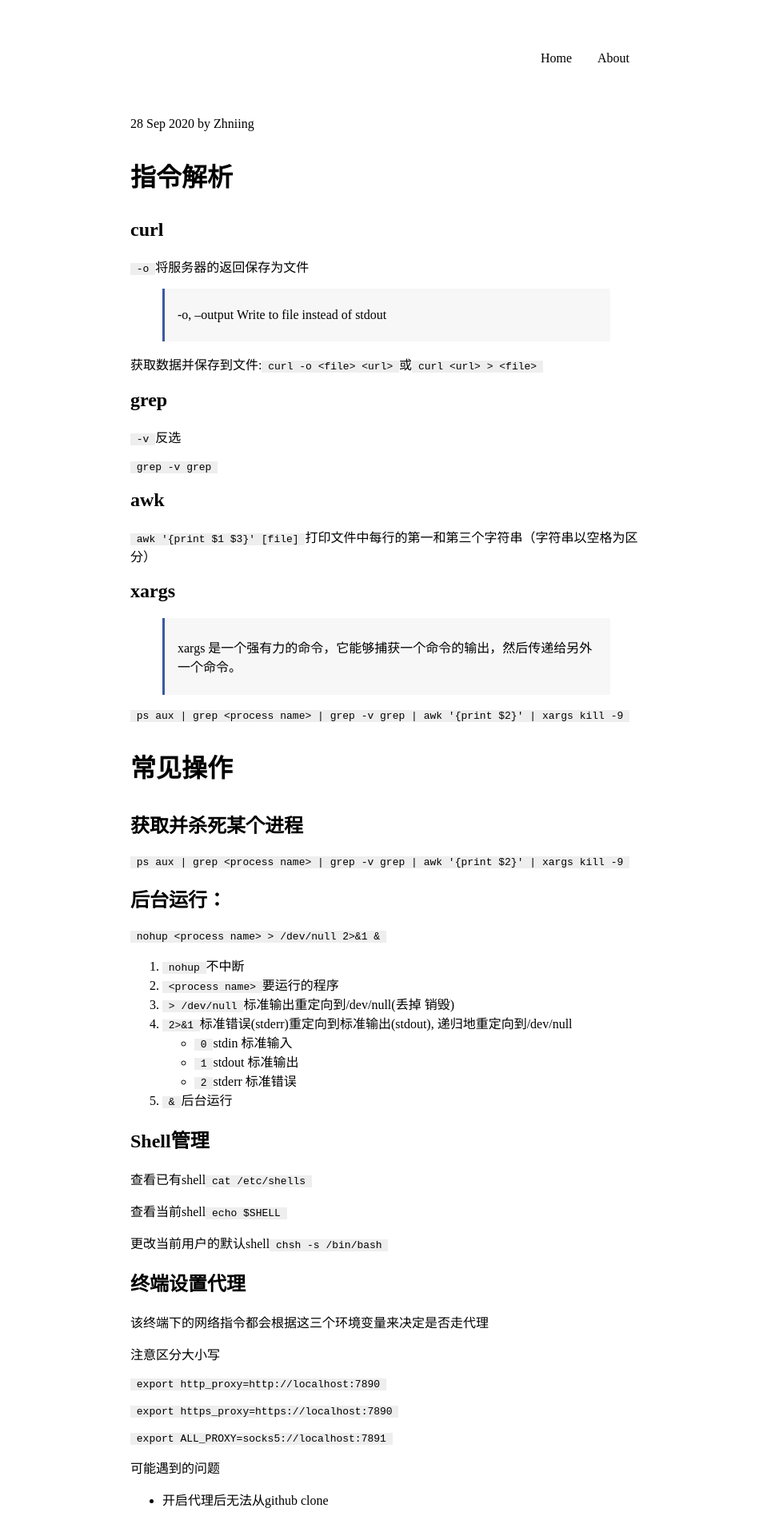
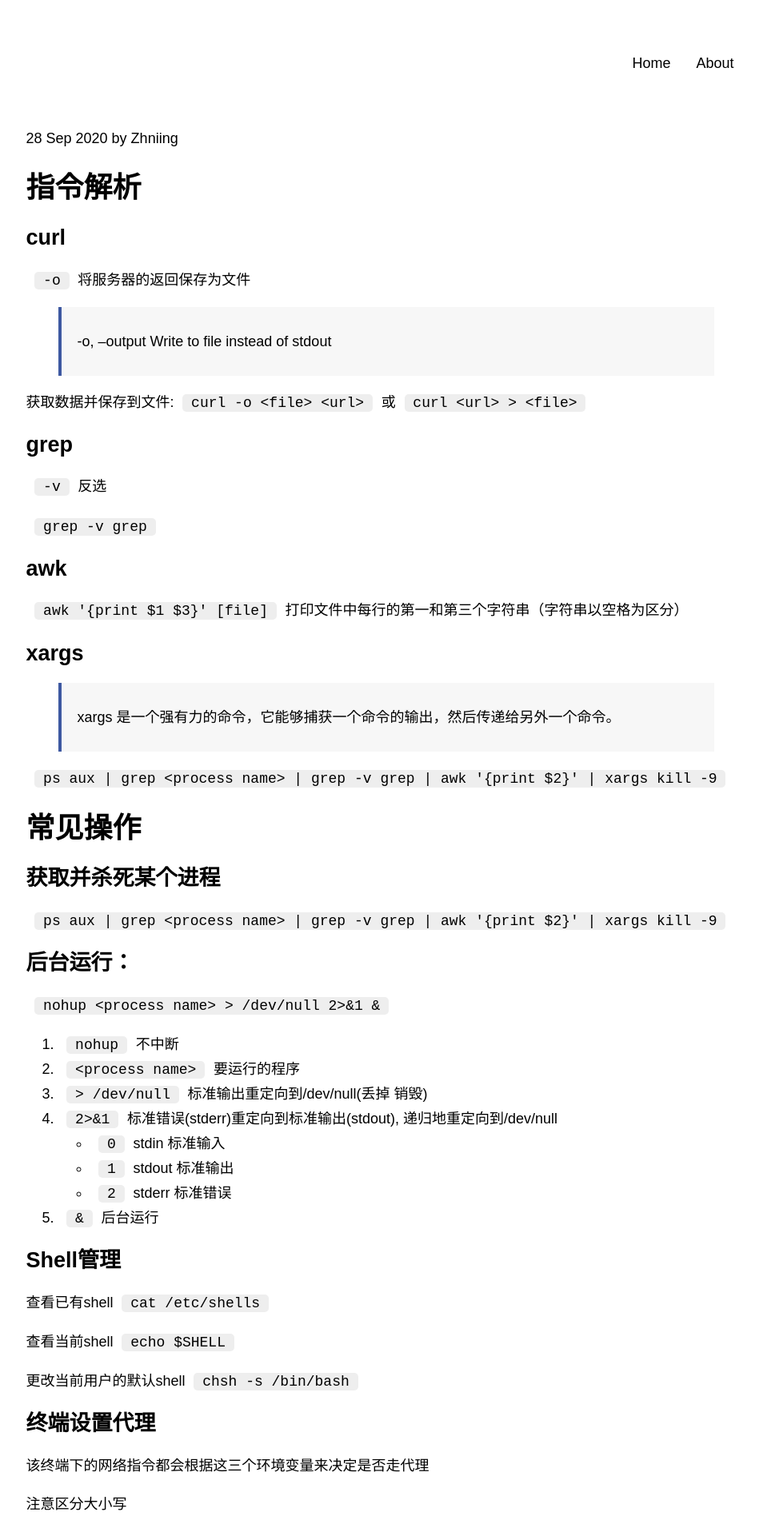
Before and after one commit to Zhniing/zhniing.github.io, a Jekyll site: the page built from _posts/2020-9-28-Linux指令备忘.md, in a window 1280 px wide. Shown: the top 1906 px of the page at 80% size, without its empty margins (157-1106 px from the left). Built offline with Jekyll 4.4.1, drawn with Linux system fonts in a browser that asks for light colours.

Commit message:
Improve appearance & update posts

````diff
--- a/_includes/navigation.html
+++ b/_includes/navigation.html
@@ -6,7 +6,7 @@
         About
     </a> -->
     {% for item in site.data.navigation %}
-        <a href="{{ item.link }}" {% if page.url == item.link %} class="current" {% endif %}>
+        <a href="{{ item.link }}" {% if page.url == item.link %} class="current" {% endif %} target="_self">
             {{ item.name }}
         </a>
     {% endfor %}
--- a/_layouts/default.html
+++ b/_layouts/default.html
@@ -10,9 +10,7 @@
       <div class="clearfloat">
         {% include navigation.html %}
       </div>
-      <div>
-        {{ content }}
-      </div>
+      {{ content }}
     </div>
   </body>
 </html>
--- a/_layouts/post.html
+++ b/_layouts/post.html
@@ -2,7 +2,11 @@
 layout: default
 ---
 
+<base target="_blank">
+
 <!-- <h1>{{ page.title }}</h1> -->
 <p>{{ page.date | date_to_string }} by {{ page.author }}</p>
 
-{{ content }}
+<div class="post_content">
+    {{ content }}
+</div>
--- a/_posts/2020-9-28-Linux指令备忘.md
+++ b/_posts/2020-9-28-Linux指令备忘.md
@@ -73,7 +73,11 @@ categories: [Linux]
 
 - 开启代理后无法从github clone
 
-报错：`curl: (35) OpenSSL SSL_connect: SSL_ERROR_SYSCALL in connection to 127.0.0.1:7890`
+报错：
+
+```
+curl: (35) OpenSSL SSL_connect: SSL_ERROR_SYSCALL in connection to 127.0.0.1:7890
+```
 
 解决方案：未知。。。
 
--- a/_sass/main.scss
+++ b/_sass/main.scss
@@ -1,19 +1,29 @@
+body {
+  font-family: "Arial", "Microsoft YaHei", "宋体", sans-serif;
+  // font-family: serif;
+  font-size: 18px;
+  line-height: 3ch;
+}
+
 .wrapper {
-  max-width: 80ch;  // ch：一个'0'字符的宽度，CSS3新增
+  max-width: 90ch;  // ch：一个'0'字符的宽度，CSS3新增
   margin: 4rem auto;  // rem：html
   padding: 0 1rem;
 }
 
-a, a:visited {
+a {
   text-decoration: none;  // 去掉下划线
   color: black;
 }
 
 // 代码样式
 code {
-  // color: white;
   background-color: #EEEEEE;
-  padding: 0 1ch;
+  padding: 1px 1ch;
+  margin: 0 1ch;
+  // border-style: solid;
+  // border-width: 0.1px;
+  border-radius: 5px;
   // display: block;  // 自动填充一行
   // overflow-x: auto;
 }
@@ -21,11 +31,13 @@ code {
 pre {
   background-color: #F7F7F7;
   padding: 2ch;
+  border-radius: 10px;
 }
 
 pre code { // pre下的code
   background-color: transparent;
   padding: 0;
+  border: none;
 }
 
 // 块引用
@@ -43,11 +55,11 @@ blockquote {
   clear: both;
   content: "";
   visibility: hidden;
-  height: 0
+  height: 0;
 }
 // ??? 适配ie浏览器，对chrome无影响
 .clearfloat {
-  zoom:1
+  zoom:1;
 }
 
 nav {
@@ -56,14 +68,14 @@ nav {
 
 nav a {
   float: right;
-  padding: 0 1rem;;
+  padding: 0 1rem;
 }
 
 h1 {
   margin: 2rem 0;
 }
 
-.post_div {
+.post_item_div {
   margin: 1.5rem 0;
   width: 100%;
 }
@@ -95,3 +107,7 @@ h1 {
   // right: 0;  // 必须要绝对定位 否则不起作用
   float: right;  // 还有其他方法吗？右靠齐
 }
+
+.post_content a{
+  color: #1e6bb8;
+}
--- a/index.html
+++ b/index.html
@@ -15,7 +15,7 @@ title: zhn
 
 <div>
   {% for post in site.posts %}
-    <div class="post_div">
+    <div class="post_item_div">
       <a class="hover-underline" href="{{ post.url }}">{{ post.title }}</a>
       <span class="post_date">{{ post.date | date: "%Y-%m-%d" }}</span>
     </div>
````
